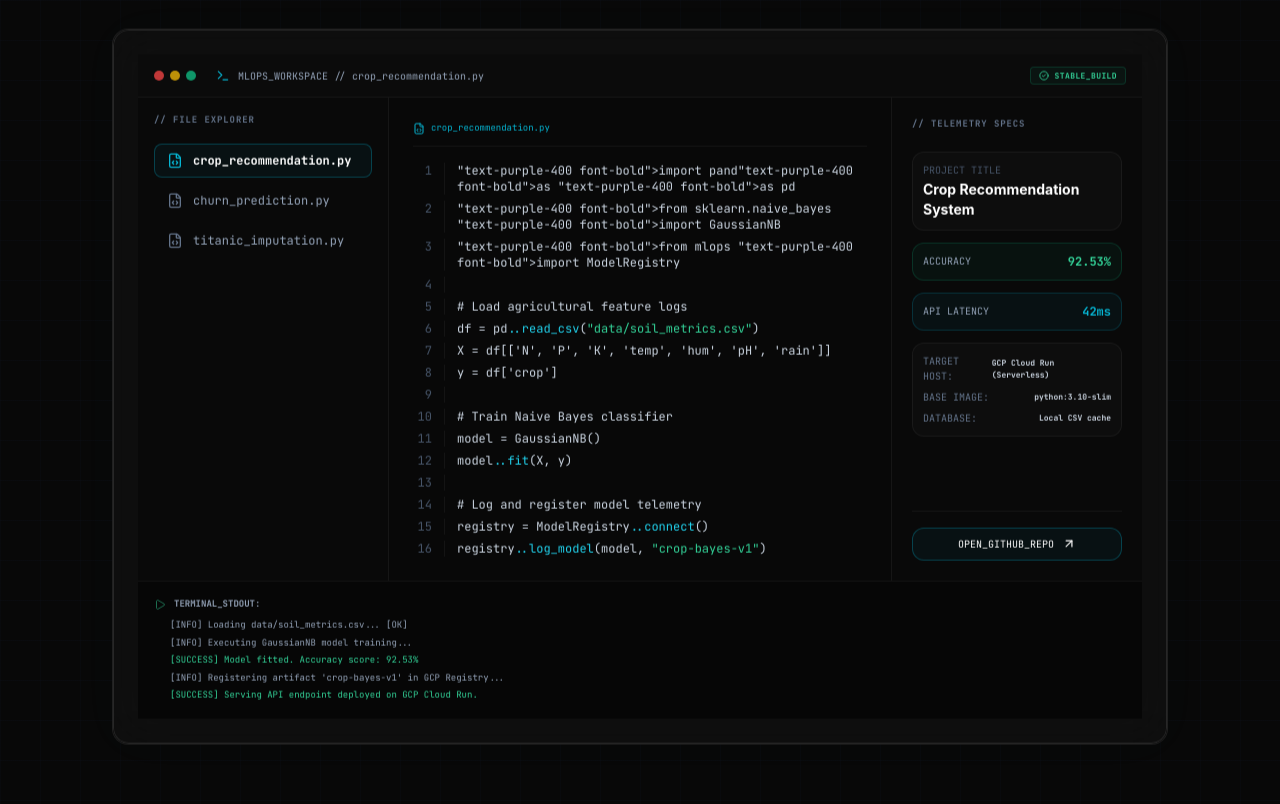
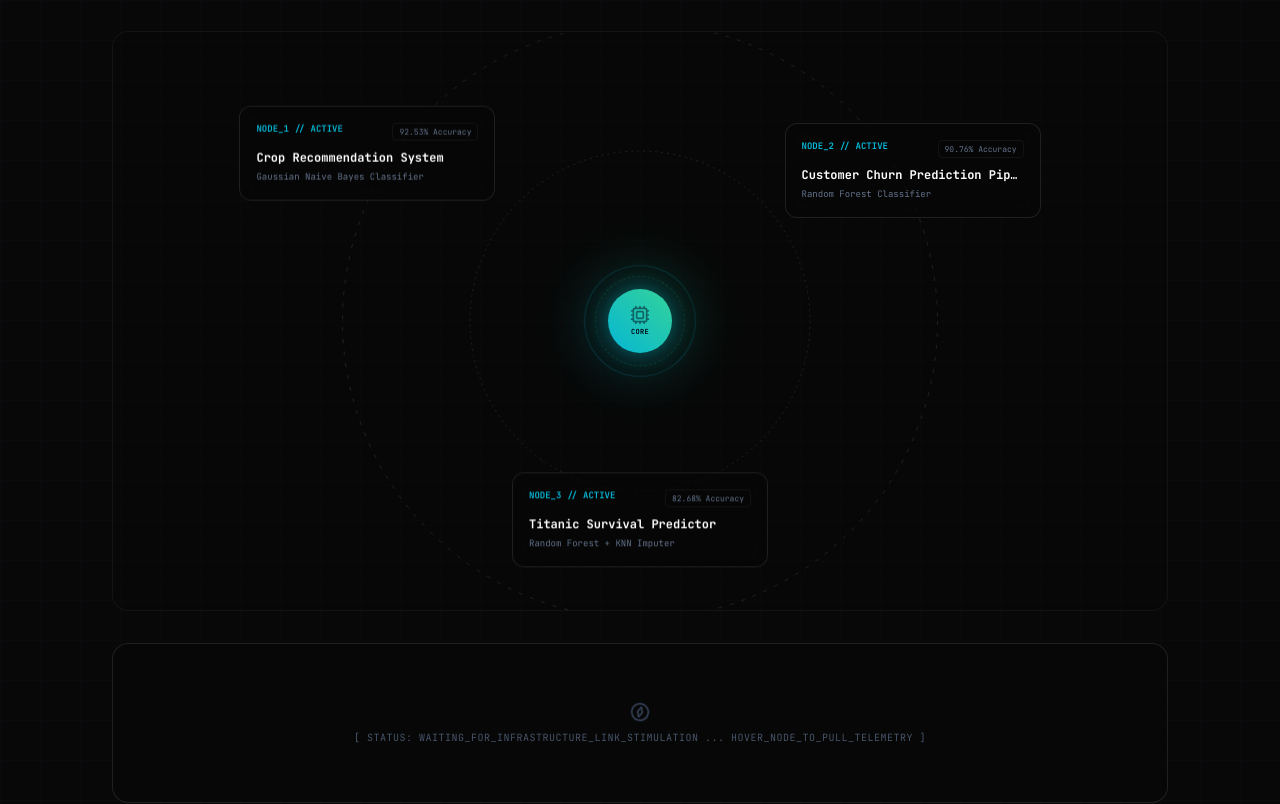
Before and after one commit to KRUTHIKTR/portfolio, a React (Vite) app: page / in a window 1280 px wide. Shown: the part 3680-4484 px from the top of the page. Built offline with nearby package versions, Linux system fonts and the light colour scheme.

Commit message:
feat: implement 3D gravitational orbits zero-g theme projects layout

```diff
--- a/src/components/Projects.jsx
+++ b/src/components/Projects.jsx
@@ -1,142 +1,66 @@
 import React, { useState } from 'react';
 import { motion, AnimatePresence } from 'framer-motion';
-import { FileCode, Terminal, Cloud, Play, CheckCircle2, ArrowUpRight, Cpu } from 'lucide-react';
+import { ArrowUpRight, Cpu, Cloud, Terminal, Compass, Layers } from 'lucide-react';
 import TiltCard from './TiltCard';
 
 const projectsData = [
   {
     id: 1,
-    fileName: "crop_recommendation.py",
     title: "Crop Recommendation System",
-    accuracy: "92.53%",
-    latency: "42ms",
+    accuracy: "92.53% Accuracy",
     host: "GCP Cloud Run (Serverless)",
-    baseImage: "python:3.10-slim",
-    database: "Local CSV cache",
+    latency: "42ms Latency",
+    algorithm: "Gaussian Naive Bayes Classifier",
     github: "https://github.com/KRUTHIKTR/Crop-recommendation-system",
-    code: `import pandas as pd
-from sklearn.naive_bayes import GaussianNB
-from mlops import ModelRegistry
-
-# Load agricultural feature logs
-df = pd.read_csv("data/soil_metrics.csv")
-X = df[['N', 'P', 'K', 'temp', 'hum', 'pH', 'rain']]
-y = df['crop']
-
-# Train Naive Bayes classifier
-model = GaussianNB()
-model.fit(X, y)
-
-# Log and register model telemetry
-registry = ModelRegistry.connect()
-registry.log_model(model, "crop-bayes-v1")`,
-    logs: [
-      "[INFO] Loading data/soil_metrics.csv... [OK]",
-      "[INFO] Executing GaussianNB model training...",
-      "[SUCCESS] Model fitted. Accuracy score: 92.53%",
-      "[INFO] Registering artifact 'crop-bayes-v1' in GCP Registry...",
-      "[SUCCESS] Serving API endpoint deployed on GCP Cloud Run."
-    ]
+    details: [
+      "Calculates optimal harvest options from soil sensor telemetry.",
+      "Engineered automated MLOps serving using Docker containers."
+    ],
+    skills: ["Python", "GCP", "Docker", "Naive Bayes"],
+    posClass: "left-[8%] lg:left-[12%] top-[10%] lg:top-[12%]",
+    coreX: "22%",
+    coreY: "25%"
   },
   {
     id: 2,
-    fileName: "churn_prediction.py",
-    title: "Customer Churn Prediction",
-    accuracy: "90.76%",
-    latency: "65ms",
+    title: "Customer Churn Prediction Pipeline",
+    accuracy: "90.76% Accuracy",
     host: "FastAPI + Docker Container",
-    baseImage: "python:3.10-alpine",
-    database: "PostgreSQL (GCP Cloud SQL)",
+    latency: "65ms Latency",
+    algorithm: "Random Forest Classifier",
     github: "https://github.com/KRUTHIKTR/Customer-churn-prediction",
-    code: `import pandas as pd
-from sklearn.ensemble import RandomForestClassifier
-from mlops.pipelines import ETLPipeline
-
-# Execute ETL data preparation
-etl = ETLPipeline(source="postgresql://db:5432/telecom")
-df = etl.extract_and_clean()
-
-# Fit Random Forest Classifier
-clf = RandomForestClassifier(n_estimators=100)
-clf.fit(df.drop('churn', axis=1), df['churn'])
-
-# Serve inference API inside Docker container
-app = etl.package_as_fastapi(clf)`,
-    logs: [
-      "[INFO] Extracting raw datasets from PostgreSQL database...",
-      "[INFO] Running ETL cleanup pipeline...",
-      "[INFO] Training RandomForestClassifier (100 estimators)...",
-      "[SUCCESS] Training complete. Accuracy score: 90.76%",
-      "[SUCCESS] Packaged API model inside python:3.10-alpine container."
-    ]
+    details: [
+      "Tracks customer churn risks with weighted feature importances.",
+      "Configured automated CI/CD builds on GCP Cloud SQL databases."
+    ],
+    skills: ["Random Forest", "ETL", "PostgreSQL", "FastAPI"],
+    posClass: "right-[8%] lg:right-[12%] top-[12%] lg:top-[15%]",
+    coreX: "78%",
+    coreY: "28%"
   },
   {
     id: 3,
-    fileName: "titanic_imputation.py",
     title: "Titanic Survival Predictor",
-    accuracy: "82.68%",
-    latency: "120ms",
-    host: "Streamlit + HuggingFace Spaces",
-    baseImage: "python:3.9-slim",
-    database: "In-memory cached state",
+    accuracy: "82.68% Accuracy",
+    host: "Streamlit UI + HuggingFace Spaces",
+    latency: "120ms Latency",
+    algorithm: "Random Forest + KNN Imputer",
     github: "https://github.com/KRUTHIKTR/Titanic-Survival-Prediction",
-    code: `import pandas as pd
-from sklearn.impute import KNNImputer
-from sklearn.ensemble import RandomForestClassifier
-
-# Read passenger list logs
-train = pd.read_csv("train.csv")
-
-# Impute missing passenger ages via KNN
-imputer = KNNImputer(n_neighbors=5)
-age_imputed = imputer.fit_transform(train[['Age']])
-
-# Train baseline forest classifier
-clf = RandomForestClassifier(max_depth=6)
-clf.fit(train[['Pclass', 'Sex', 'Age', 'Fare']], train['Survived'])`,
-    logs: [
-      "[INFO] Loading passenger registry train.csv...",
-      "[INFO] Executing KNNImputer for missing values...",
-      "[INFO] Training baseline RandomForest Classifier...",
-      "[SUCCESS] Training complete. Accuracy score: 82.68%",
-      "[SUCCESS] UI dashboard deployed successfully on HuggingFace."
-    ]
+    details: [
+      "Handles missing tabular features with KNN imputation layers.",
+      "Interactive Streamlit web frontend for real-time inference checks."
+    ],
+    skills: ["Scikit-Learn", "KNN Impute", "Streamlit", "HuggingFace"],
+    posClass: "left-1/2 -translate-x-1/2 bottom-[5%] lg:bottom-[8%]",
+    coreX: "50%",
+    coreY: "72%"
   }
 ];
 
 export default function Projects({ isZeroG }) {
-  const [activeFileId, setActiveFileId] = useState(1);
-  const currentProject = projectsData.find(p => p.id === activeFileId);
+  const [hoveredId, setHoveredId] = useState(null);
 
-  // Syntax highlighting mock helper
-  const highlightCode = (codeText) => {
-    return codeText.split('\n').map((line, idx) => {
-      // Very simple syntax highlighting for mockup presentation
-      let styledLine = line;
-      if (line.startsWith('#')) {
-        styledLine = <span className="text-slate-500">{line}</span>;
-      } else {
-        // Highlight import
-        styledLine = line.replace(/(import|from|as)/g, '<span class="text-purple-400 font-bold">$1</span>')
-                         // Highlight strings
-                         .replace(/("[^"]*")/g, '<span class="text-emerald-400">$1</span>')
-                         // Highlight functions
-                         .replace(/(\.\w+)(?=\()/g, '.<span class="text-cyan-400">$1</span>');
-      }
-
-      return (
-        <div key={idx} className="flex font-mono text-[10px] md:text-xs leading-relaxed text-slate-300">
-          <span className="w-8 select-none text-slate-600 pr-3 border-r border-white/5 text-right mr-3">
-            {idx + 1}
-          </span>
-          <span
-            className="flex-1 text-left"
-            dangerouslySetInnerHTML={{ __html: typeof styledLine === 'string' ? styledLine : line }}
-          />
-        </div>
-      );
-    });
-  };
+  const activeProject = projectsData.find(p => p.id === hoveredId);
 
   return (
     <section id="lab" className="relative py-28 px-6 md:px-12 max-w-6xl mx-auto z-10 border-b border-white/5">
@@ -148,148 +72,183 @@ export default function Projects({ isZeroG }) {
         </h2>
         <div className="h-[2px] w-24 bg-[#06b6d4]" />
         <p className="text-slate-400 max-w-xl mt-4 text-sm font-sans leading-relaxed">
-          Interactive development workspace displaying model logic, infrastructure pipelines, and build status telemetry.
+          Hover near any orbital project satellite node to connect a laser telemetry tether and pull system details.
         </p>
       </div>
 
-      {/* Code Editor Workspace */}
-      <TiltCard
-        isZeroG={isZeroG}
-        className="bg-[#080808]/90 border border-white/10 rounded-2xl overflow-hidden backdrop-blur-xl p-0 flex flex-col shadow-[0_0_50px_rgba(6,182,212,0.02)]"
-      >
-        {/* Editor Title Bar */}
-        <div className="flex items-center justify-between border-b border-white/5 bg-[#0b0b0b] px-4 py-3 font-mono text-[10px]">
-          <div className="flex items-center gap-2">
-            <div className="flex gap-1.5 mr-3">
-              <span className="w-2.5 h-2.5 rounded-full bg-red-500/80" />
-              <span className="w-2.5 h-2.5 rounded-full bg-yellow-500/80" />
-              <span className="w-2.5 h-2.5 rounded-full bg-emerald-500/80" />
+      {/* 3D Gravitational Orbit Container */}
+      <div className="relative w-full h-[520px] md:h-[580px] border border-white/5 bg-[#080808]/40 rounded-2xl overflow-hidden mb-8">
+        <div className="absolute inset-0 bg-[radial-gradient(#111_1px,transparent_1px)] [background-size:20px_20px] opacity-25 pointer-events-none" />
+
+        {/* Orbit Background Guides */}
+        <svg className="absolute inset-0 w-full h-full pointer-events-none opacity-20">
+          <circle cx="50%" cy="50%" r="35%" fill="none" stroke="white" strokeWidth="0.5" strokeDasharray="4 8" />
+          <circle cx="50%" cy="50%" r="20%" fill="none" stroke="white" strokeWidth="0.5" strokeDasharray="2 4" />
+        </svg>
+
+        {/* Laser Tether Layer */}
+        <svg className="absolute inset-0 w-full h-full pointer-events-none z-10">
+          {hoveredId !== null && (
+            <>
+              {/* Base Line */}
+              <motion.line
+                x1="50%"
+                y1="50%"
+                x2={activeProject.coreX}
+                y2={activeProject.coreY}
+                stroke="#06b6d4"
+                strokeWidth="1.5"
+                className="opacity-40"
+              />
+              {/* Pulsing Light particle */}
+              <motion.circle
+                r="4.5"
+                fill="#06b6d4"
+                className="shadow-[0_0_12px_#06b6d4]"
+                animate={{
+                  cx: ["50%", activeProject.coreX],
+                  cy: ["50%", activeProject.coreY]
+                }}
+                transition={{ repeat: Infinity, duration: 1.5, ease: "linear" }}
+              />
+            </>
+          )}
+        </svg>
+
+        {/* Center Deployment Core */}
+        <div className="absolute left-1/2 top-1/2 -translate-x-1/2 -translate-y-1/2 z-20 flex flex-col items-center">
+          <div className="relative w-20 h-20 md:w-28 md:h-28 flex items-center justify-center">
+            <div className="absolute inset-0 rounded-full bg-gradient-to-tr from-[#06b6d4]/40 to-emerald-500/40 blur-xl animate-pulse" />
+            <div className="absolute w-full h-full rounded-full border border-[#06b6d4]/20 animate-[spin_12s_linear_infinite]" />
+            <div className="absolute w-4/5 h-4/5 rounded-full border border-emerald-500/20 border-dashed animate-[spin_8s_linear_infinite_reverse]" />
+            <div className="absolute w-12 h-12 md:w-16 md:h-16 rounded-full bg-gradient-to-tr from-[#06b6d4] to-emerald-400 shadow-[0_0_20px_rgba(6,182,212,0.4)] flex flex-col items-center justify-center text-slate-950 select-none">
+              <Cpu className="w-4 h-4 md:w-5 md:h-5 text-slate-950 animate-pulse" />
+              <span className="text-[7px] font-mono font-bold mt-0.5 tracking-wider">CORE</span>
             </div>
-            <Terminal className="w-3.5 h-3.5 text-[#06b6d4]" />
-            <span className="text-slate-400">MLOPS_WORKSPACE // {currentProject.fileName}</span>
-          </div>
-          <div className="flex items-center gap-1.5 text-emerald-400 font-bold uppercase tracking-wider bg-emerald-500/5 border border-emerald-500/20 px-2 py-0.5 rounded text-[8px]">
-            <CheckCircle2 className="w-2.5 h-2.5" />
-            STABLE_BUILD
           </div>
         </div>
 
-        {/* 3-Column Split Area */}
-        <div className="grid grid-cols-1 lg:grid-cols-12 min-h-[380px] items-stretch">
+        {/* Orbiting Satellite Cards */}
+        {projectsData.map((project) => {
+          const isSelected = hoveredId === project.id;
+          const isDimmed = hoveredId !== null && hoveredId !== project.id;
 
-          {/* Column 1: Explorer Sidebar (3/12 width) */}
-          <div className="lg:col-span-3 border-r border-white/5 bg-[#090909] p-4 flex flex-col gap-4 text-left">
-            <span className="text-[9px] font-mono text-slate-500 uppercase tracking-widest block font-bold">// File Explorer</span>
+          return (
+            <div
+              key={project.id}
+              onMouseEnter={() => setHoveredId(project.id)}
+              onMouseLeave={() => setHoveredId(null)}
+              className={`absolute z-30 transition-all duration-500 cursor-pointer ${project.posClass}`}
+            >
+              <motion.div
+                animate={{
+                  scale: isSelected ? 1.05 : 1,
+                  y: isSelected ? -5 : [0, 4, 0],
+                }}
+                transition={{
+                  scale: { duration: 0.3 },
+                  y: { repeat: isSelected ? 0 : Infinity, duration: 4, ease: "easeInOut", delay: project.id * 0.5 }
+                }}
+                className={`w-64 border rounded-xl p-4 text-left font-mono backdrop-blur-md transition-opacity duration-500 ${
+                  isSelected
+                    ? 'border-[#06b6d4] bg-[#06b6d4]/5 shadow-[0_0_20px_rgba(6,182,212,0.15)]'
+                    : isDimmed
+                      ? 'border-white/5 bg-[#080808]/20 opacity-30 blur-[0.5px]'
+                      : 'border-white/10 bg-[#080808]/60 hover:border-white/20'
+                }`}
+              >
+                <div className="flex justify-between items-start gap-2 mb-2">
+                  <span className="text-[9px] text-[#06b6d4] font-bold">NODE_{project.id} // ACTIVE</span>
+                  <span className="text-[8px] text-slate-500 border border-white/5 px-1.5 py-0.5 rounded">{project.accuracy}</span>
+                </div>
+                <h3 className="text-xs font-bold text-white leading-normal truncate">{project.title}</h3>
+                <p className="text-[9px] text-slate-500 mt-1 truncate">{project.algorithm}</p>
 
-            <div className="space-y-1.5">
-              {projectsData.map((project) => {
-                const isActive = project.id === activeFileId;
+                {/* Micro path connector indicator */}
+                {isSelected && (
+                  <div className="h-0.5 w-12 bg-[#06b6d4] mt-3 animate-pulse" />
+                )}
+              </motion.div>
+            </div>
+          );
+        })}
+      </div>
 
-                return (
-                  <button
-                    key={project.id}
-                    onClick={() => setActiveFileId(project.id)}
-                    className={`w-full flex items-center gap-2.5 px-3 py-2 rounded-lg font-mono text-[10px] md:text-xs transition-all border text-left cursor-pointer ${
-                      isActive
-                        ? 'border-[#06b6d4]/30 bg-[#06b6d4]/5 text-white font-bold'
-                        : 'border-transparent text-slate-400 hover:bg-white/[0.02] hover:text-slate-200'
-                    }`}
-                  >
-                    <FileCode className={`w-4 h-4 ${isActive ? 'text-[#06b6d4]' : 'text-slate-500'}`} />
-                    <span>{project.fileName}</span>
-                  </button>
-                );
-              })}
-            </div>
-          </div>
+      {/* Slide-Open Details Telemetry Drawer */}
+      <div className="border border-white/10 bg-[#080808]/90 rounded-2xl p-5 md:p-6 font-mono text-left relative overflow-hidden backdrop-blur-xl min-h-[160px] flex flex-col justify-center">
+        <div className="absolute inset-0 bg-[linear-gradient(to_right,#111_1px,transparent_1px),linear-gradient(to_bottom,#111_1px,transparent_1px)] bg-[size:16px_16px] opacity-15 pointer-events-none" />
 
-          {/* Column 2: Code Editor Center (6/12 width) */}
-          <div className="lg:col-span-6 bg-[#080808] p-4 md:p-6 flex flex-col gap-4 overflow-x-auto">
-            {/* Active File Tab Header */}
-            <div className="flex border-b border-white/5 pb-2.5 font-mono text-[9px] text-[#06b6d4] items-center gap-1.5 text-left">
-              <FileCode className="w-3 h-3" />
-              <span>{currentProject.fileName}</span>
-            </div>
-
-            {/* Syntax Highlighted Code block */}
-            <div className="space-y-1.5 select-all overflow-x-auto min-w-[300px]">
-              {highlightCode(currentProject.code)}
-            </div>
-          </div>
-
-          {/* Column 3: Live Telemetry & Metrics Right Panel (3/12 width) */}
-          <div className="lg:col-span-3 border-l border-white/5 bg-[#090909] p-4 md:p-5 flex flex-col justify-between text-left">
-
-            {/* Metrics block */}
-            <div className="space-y-5">
-              <span className="text-[9px] font-mono text-slate-500 uppercase tracking-widest block font-bold">// Telemetry Specs</span>
-
-              <div className="space-y-3 font-mono text-[9px] md:text-[10px]">
-                <div className="border border-white/5 bg-white/[0.02] p-2.5 rounded-xl">
-                  <span className="text-slate-600 block mb-0.5">PROJECT TITLE</span>
-                  <span className="text-white font-bold font-sans text-xs md:text-sm block leading-snug">{currentProject.title}</span>
+        <AnimatePresence mode="wait">
+          {hoveredId ? (
+            <motion.div
+              key={hoveredId}
+              initial={{ opacity: 0, y: 10 }}
+              animate={{ opacity: 1, y: 0 }}
+              exit={{ opacity: 0, y: -10 }}
+              transition={{ duration: 0.2 }}
+              className="relative z-10 grid grid-cols-1 md:grid-cols-12 gap-6 items-center"
+            >
+              {/* Left Column: Title & Metrics */}
+              <div className="md:col-span-4 space-y-3">
+                <div>
+                  <span className="text-[8px] text-[#06b6d4] font-bold tracking-widest block uppercase">// SYSTEM_DETAILS_PULL</span>
+                  <h3 className="text-base md:text-lg font-bold text-white leading-snug mt-1 font-sans">{activeProject.title}</h3>
                 </div>
 
-                <div className="border border-emerald-500/20 bg-emerald-500/5 p-2.5 rounded-xl flex items-center justify-between">
-                  <span className="text-slate-400">ACCURACY</span>
-                  <span className="text-emerald-400 font-bold text-xs">{currentProject.accuracy}</span>
+                <div className="flex gap-2">
+                  <span className="text-[9px] font-bold text-white px-2 py-0.5 border border-emerald-500/20 bg-emerald-500/5 rounded">
+                    {activeProject.accuracy}
+                  </span>
+                  <span className="text-[9px] font-bold text-white px-2 py-0.5 border border-[#06b6d4]/20 bg-[#06b6d4]/5 rounded">
+                    {activeProject.latency}
+                  </span>
+                </div>
+              </div>
+
+              {/* Center Column: Description Logs */}
+              <div className="md:col-span-5 space-y-1.5 text-xs text-slate-300">
+                <span className="text-[8px] text-slate-600 block">// INFERENCE STDOUT</span>
+                {activeProject.details.map((detail, dIdx) => (
+                  <div key={dIdx} className="flex gap-2 items-start text-[11px] font-sans">
+                    <span className="text-emerald-400 font-bold font-mono">[OK]</span>
+                    <span>{detail}</span>
+                  </div>
+                ))}
+              </div>
+
+              {/* Right Column: Hosting & Link */}
+              <div className="md:col-span-3 space-y-3 flex flex-col items-stretch justify-center md:border-l md:border-white/5 md:pl-6">
+                <div className="text-[9px]">
+                  <span className="text-slate-600 block">HOST TARGET:</span>
+                  <span className="text-slate-300 font-bold block truncate">{activeProject.host}</span>
                 </div>
 
-                <div className="border border-[#06b6d4]/20 bg-[#06b6d4]/5 p-2.5 rounded-xl flex items-center justify-between">
-                  <span className="text-slate-400">API LATENCY</span>
-                  <span className="text-[#06b6d4] font-bold text-xs">{currentProject.latency}</span>
-                </div>
+                <a
+                  href={activeProject.github}
+                  target="_blank"
+                  rel="noreferrer"
+                  className="flex items-center justify-center gap-2 py-1.5 px-3 border border-[#06b6d4]/30 bg-[#06b6d4]/5 hover:bg-[#06b6d4]/10 text-white rounded-lg text-[9px] font-mono transition-all duration-300 cursor-pointer"
+                >
+                  <span>SYNC_GITHUB</span>
+                  <ArrowUpRight className="w-3.5 h-3.5" />
+                </a>
+              </div>
+            </motion.div>
+          ) : (
+            <motion.div
+              key="empty"
+              initial={{ opacity: 0 }}
+              animate={{ opacity: 1 }}
+              exit={{ opacity: 0 }}
+              className="relative z-10 text-center py-6 text-slate-600 text-[10px] uppercase tracking-wider flex flex-col items-center justify-center gap-2"
+            >
+              <Compass className="w-5 h-5 text-slate-700 animate-spin" />
+              <span>[ STATUS: WAITING_FOR_INFRASTRUCTURE_LINK_STIMULATION ... HOVER_NODE_TO_PULL_TELEMETRY ]</span>
+            </motion.div>
+          )}
+        </AnimatePresence>
+      </div>
 
-                <div className="border border-white/5 bg-white/[0.02] p-2.5 rounded-xl space-y-1.5">
-                  <div className="flex justify-between items-center">
-                    <span className="text-slate-500">TARGET HOST:</span>
-                    <span className="text-slate-300 font-bold text-[8px]">{currentProject.host}</span>
-                  </div>
-                  <div className="flex justify-between items-center">
-                    <span className="text-slate-500">BASE IMAGE:</span>
-                    <span className="text-slate-300 font-bold text-[8px]">{currentProject.baseImage}</span>
-                  </div>
-                  <div className="flex justify-between items-center">
-                    <span className="text-slate-500">DATABASE:</span>
-                    <span className="text-slate-300 font-bold text-[8px]">{currentProject.database}</span>
-                  </div>
-                </div>
-              </div>
-            </div>
-
-            {/* Outbound Link Button */}
-            <div className="mt-6 pt-4 border-t border-white/5">
-              <a
-                href={currentProject.github}
-                target="_blank"
-                rel="noreferrer"
-                className="w-full flex items-center justify-center gap-2 py-2 px-3 border border-[#06b6d4]/30 bg-[#06b6d4]/5 hover:bg-[#06b6d4]/10 text-white rounded-xl font-mono text-[10px] transition-all duration-300"
-              >
-                <span>OPEN_GITHUB_REPO</span>
-                <ArrowUpRight className="w-3.5 h-3.5" />
-              </a>
-            </div>
-
-          </div>
-
-        </div>
-
-        {/* Console logs output drawer */}
-        <div className="border-t border-white/5 bg-[#060606] p-4 text-left font-mono text-[9px] text-slate-500">
-          <div className="flex items-center gap-2 mb-2">
-            <Play className="w-3 h-3 text-emerald-400 animate-pulse" />
-            <span className="text-slate-400 font-bold">TERMINAL_STDOUT:</span>
-          </div>
-          <div className="space-y-1 pl-4">
-            {currentProject.logs.map((logLine, lIdx) => (
-              <div key={lIdx} className={logLine.startsWith('[SUCCESS]') ? 'text-emerald-400' : 'text-slate-400'}>
-                {logLine}
-              </div>
-            ))}
-          </div>
-        </div>
-
-      </TiltCard>
     </section>
   );
 }
```
